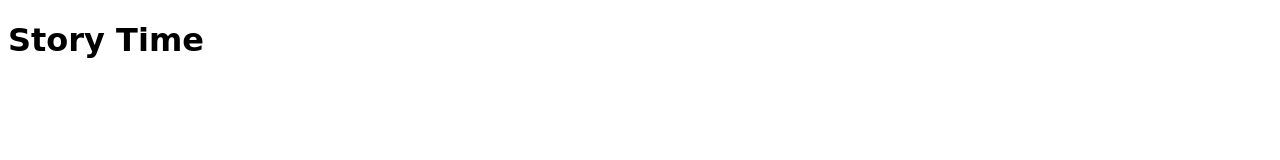
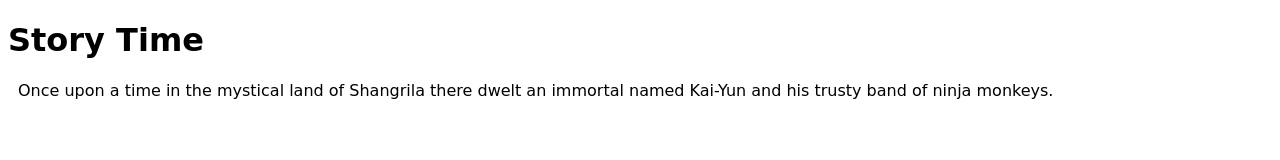
Before and after one commit to NCiarelli/quick-story, a plain HTML site: page index.html in a window 1280 px wide. Drawn offline with Linux system fonts and the light colour scheme; a web font is replaced by a local one.

Commit message:
Expanded content. Added margin to text.

```diff
--- a/index.html
+++ b/index.html
@@ -1,18 +1,20 @@
 <!DOCTYPE html>
 <html lang="en">
+
 <head>
   <meta charset="UTF-8" />
   <meta name="viewport" content="width=device-width, initial-scale=1.0" />
   <meta http-equiv="X-UA-Compatible" content="ie=edge" />
   <link rel="stylesheet" href="style.css" />
-    <link
-      href="https://fonts.googleapis.com/css?family=Liu+Jian+Mao+Cao&display=swap"
-      rel="stylesheet"
-    />
+  <link href="https://fonts.googleapis.com/css?family=Liu+Jian+Mao+Cao&display=swap" rel="stylesheet" />
   <title>Document</title>
 </head>
 
 <body>
   <h1>Story Time</h1>
+  <p class="story-text">Once upon a time in the mystical land of Shangrila there dwelt an immortal named Kai-Yun and his
+    trusty band of
+    ninja monkeys.</p>
 </body>
+
 </html>
--- a/style.css
+++ b/style.css
@@ -1,3 +1,7 @@
 body {
   font-family: "Liu Jian Mao Cao", cursive;
 }
+
+.story-text {
+  margin: 10px;
+}
```
Lines whose indentation alone changed are shown as unchanged.
